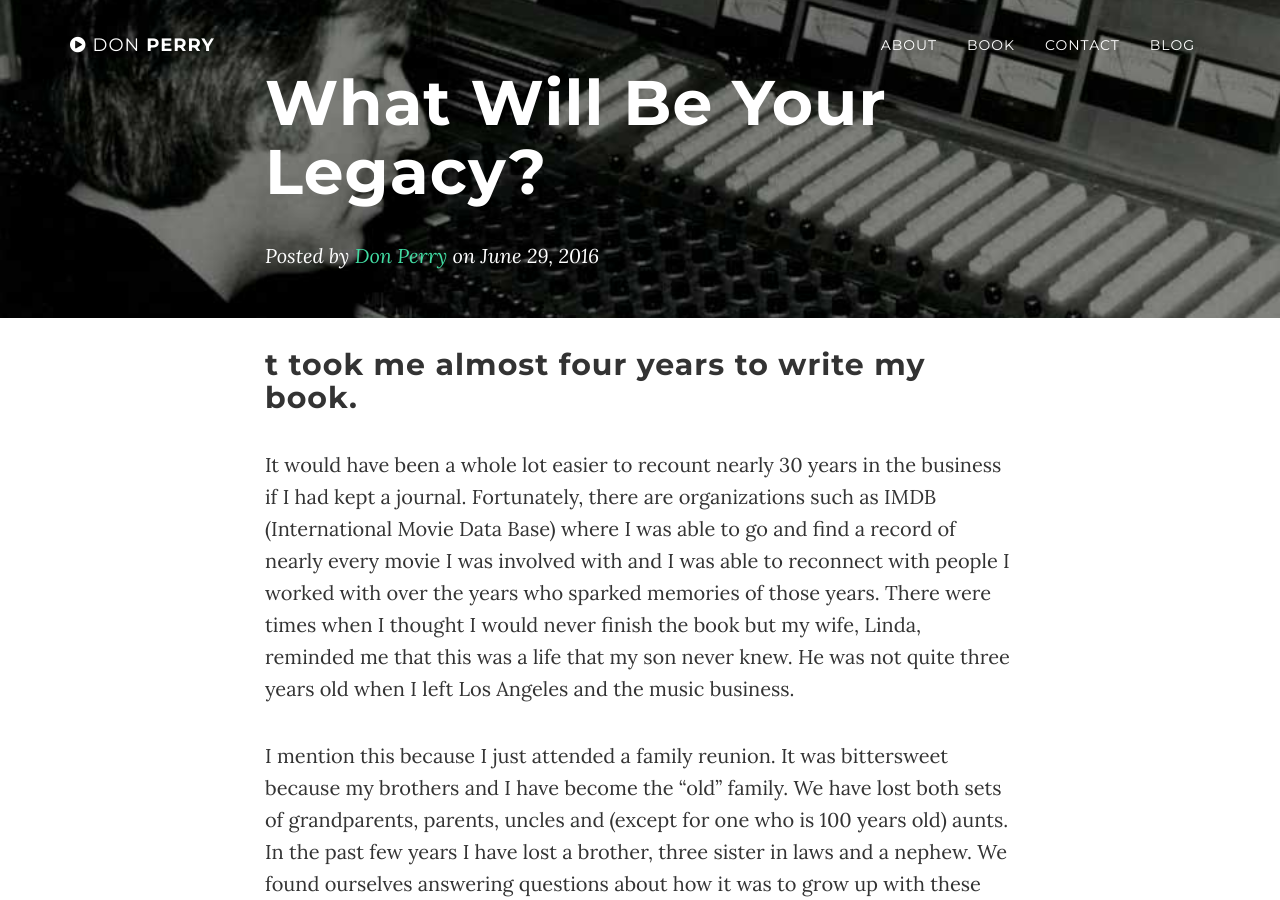
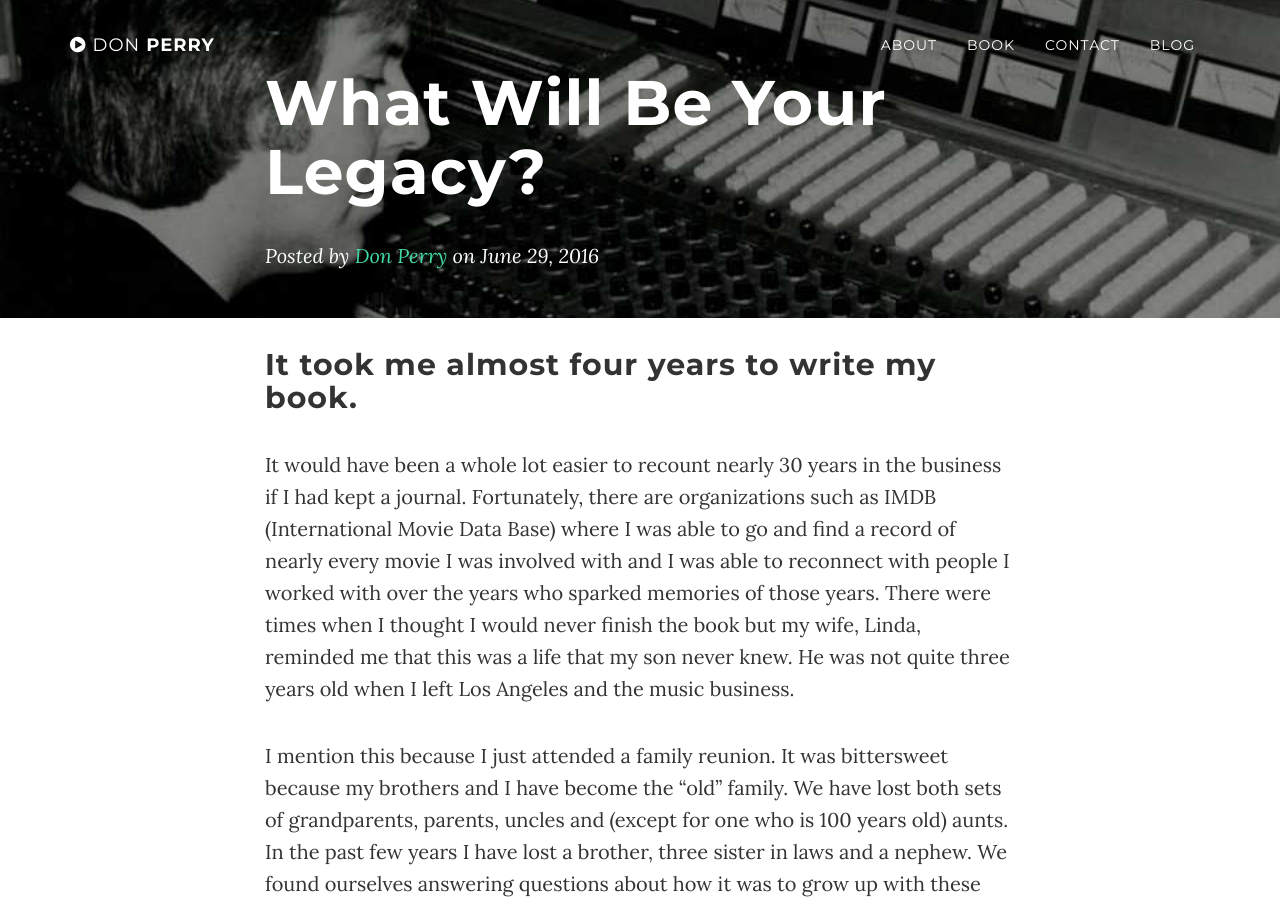
Before and after one commit to oobie11/don-perry, a Jekyll site: the page built from _posts/2020-11-21-what-will-be-your-legacy.md, in a window 1280 px wide and 900 px high. Built offline with Jekyll 4.4.1, drawn with Linux system fonts in a browser that asks for light colours.

```diff
--- a/_posts/2020-11-21-what-will-be-your-legacy.md
+++ b/_posts/2020-11-21-what-will-be-your-legacy.md
@@ -5,7 +5,7 @@ featured: true
 published: true
 title: What Will Be Your Legacy?
 ---
-## t took me almost four years to write my book.
+## It took me almost four years to write my book.
 
 It would have been a whole lot easier to recount nearly 30 years in the business if I had kept a journal.  Fortunately, there are organizations such as IMDB (International Movie Data Base) where I was able to go and find a record of nearly every movie I was involved with and I was able to reconnect with people I worked with over the years who sparked memories of those years.  There were times when I thought I would never finish the book but my wife, Linda, reminded me that this was a life that my son never knew.  He was not quite three years old when I left Los Angeles and the music business.
 
```
